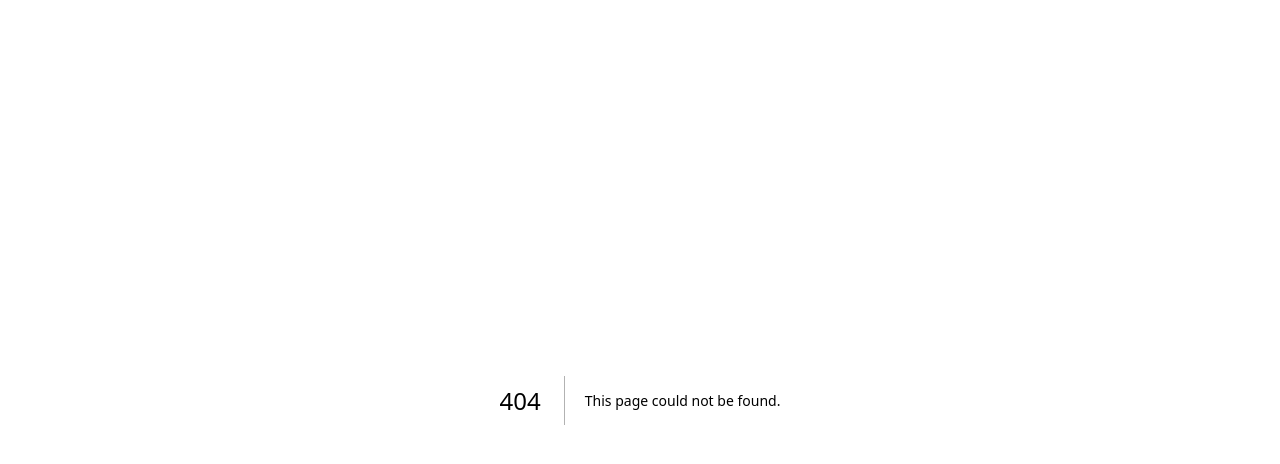
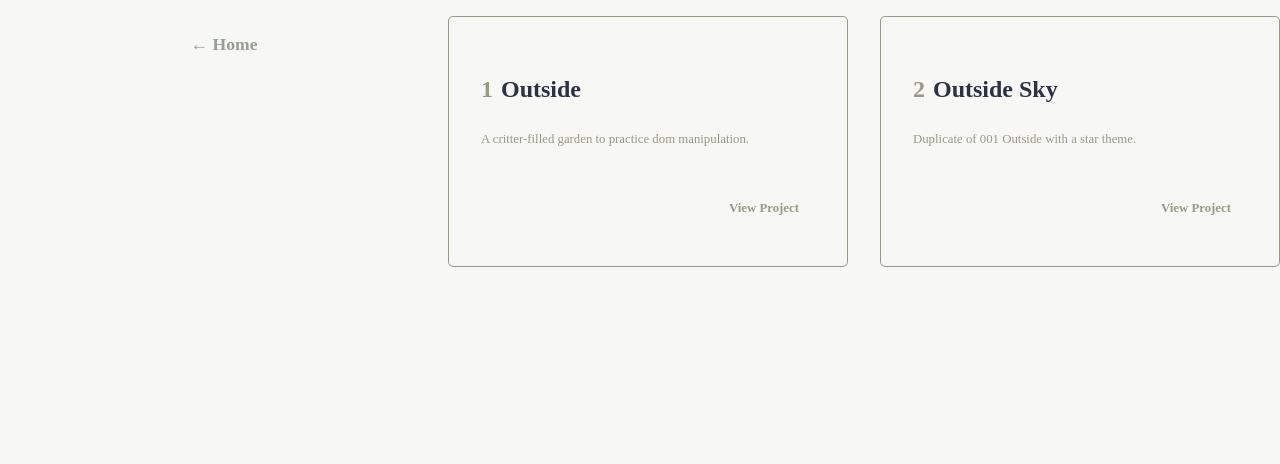
Before and after one commit to kalecream/OldWebBrain, a Next.js app: page /directory in a window 1280 px wide. Before the commit this address had no page. Shown: the top 464 px of the page. Built offline with nearby package versions, Linux system fonts and the light colour scheme.

Commit message:
change directory

```diff
--- a/components/global/nav.tsx
+++ b/components/global/nav.tsx
@@ -20,8 +20,8 @@ const directory = [
     links: "/blog",
   },
   {
-    title: "Portfolio",
-    links: "/portfolio",
+    title: "Directory",
+    links: "/directory",
   },
 ];
 
--- a/html/directory.html
+++ /dev/null
@@ -1,71 +0,0 @@
-<html>
-    <head>
-        <link rel="stylesheet" href="../css/style.css">
-        <style>
-            .project-container {
-                justify-content: space-around;
-                display: flex;
-                flex-wrap: wrap;
-                gap: 2rem;
-            }
-
-            .project {
-                border-radius: 5px;
-                min-width: 400px;
-                border: 1px solid var(--grey);
-                padding: 2rem;
-                flex-direction: column;
-                gap: 0.5rem;
-            }
-
-            .project-number {
-                color: var(--color-primary);
-            }
-
-            .project h2 {
-                margin: 0;
-            }
-
-            .project p {
-                margin: 0;
-                font-size: 0.8rem;
-            }
-
-            .project a {
-                margin: 1rem 0 0 0;
-                padding: 1rem;
-                color: var(--dark-shades);
-                float: right;
-            }
-
-            .project a:hover {
-                font-weight: bold;
-                border-radius: 50px;
-                text-decoration: none;
-                background-color: var(--color-primary);
-                color: var(--light-shades);
-            }
-        </style>
-    </head>
-    <body>
-        <div class="wrapper">
-            <p class="home-link"><a href="../index.html">← Home</a></p>
-            <h1>Playground Directory</h1>
-            <div class="project-container">
-                <div class="project">
-                    <h2><span class="project-number">001</span> Outside</h2>
-                    <p class="description">A critter-filled garden to practice dom manipulation.</p>
-                    <a href="html/01_outside.html">Play</a>
-                </div>
-                <div class="project">
-                    <h2><span class="project-number">002</span> Outside Sky</h2>
-                    <p class="description">
-                        Duplicate of 001 Outside with a star theme.
-                    </p>
-                    <a href="02_skygen_v1.html">Play</a>
-                </div>
-            </div>
-        </div>
-        <script src="../js/script.js"></script>
-    </body>
-</html>
--- /dev/null
+++ b/pages/_app.tsx
@@ -0,0 +1,6 @@
+import '../styles/globals.css'
+import type { AppProps } from 'next/app'
+
+export default function App({ Component, pageProps }: AppProps) {
+  return <Component {...pageProps} />
+}
--- a/pages/about.tsx
+++ b/pages/about.tsx
@@ -1,7 +1,4 @@
-import Head from "next/head";
-import Image from "next/image";
 import styles from "../styles/Home.module.css";
-import { Navigation, Footer } from "../components/global";
 
 export default function About() {
   return (
--- /dev/null
+++ b/pages/directory.tsx
@@ -0,0 +1,85 @@
+import * as React from 'react';
+import styled from "@emotion/styled";
+import { Colors } from '../styles/colors';
+
+const HomeLink = styled.a`
+    display: block;
+    margin: 1rem auto;
+`;
+
+const ProjectContainer = styled.div`
+    justify-content: space-around;
+    display: flex;
+    flex-wrap: wrap;
+    gap: 2rem;
+`;
+
+const Project = styled.div`
+    border-radius: 5px;
+    min-width: 400px;
+    border: 1px solid ${Colors.lightAccent};
+    padding: 2rem;
+    flex-direction: column;
+    gap: 0.5rem;
+`;
+
+const ProjectNumber = styled.span`
+    color: ${Colors.lightAccent};
+    margin-right: 0.5rem;
+`;
+
+const ProjectTitle = styled.h3`
+    font-size: 1.5rem;
+`;
+
+const ProjectDescription = styled.p`
+    color: ${Colors.lightAccent};
+    font-size: 0.8rem;
+`;
+
+const ProjectLink = styled.a`
+    color: ${Colors.lightAccent};
+    font-size: 0.8rem;
+    float: right;
+    margin: 1rem 0 0 0;
+    padding: 1rem;
+
+    &:hover {
+        font-weight: bold;
+                border-radius: 50px;
+                text-decoration: none;
+                background-color: ${Colors.primary};
+                color: ${Colors.lightShade};
+    }
+`;
+
+const Projects = [
+    {
+        title: 'Outside',
+        description: 'A critter-filled garden to practice dom manipulation.',
+        link: '/project/01_outside',
+    },
+    {
+        title: 'Outside Sky',
+        description: 'Duplicate of 001 Outside with a star theme.',
+        link: '/project/02_skygen_v1',
+    }
+]
+
+export default function Directory() {
+  return (
+    <section>
+        <HomeLink href="/">← Home</HomeLink>
+        <ProjectContainer>
+            {Projects.map((project, index) => (
+                <Project key={index}>
+                    <ProjectTitle>
+                    <ProjectNumber>{index + 1}</ProjectNumber>{project.title}</ProjectTitle>
+                    <ProjectDescription>{project.description}</ProjectDescription>
+                    <ProjectLink href={project.link}>View Project</ProjectLink>
+                </Project>
+            ))}
+        </ProjectContainer>
+    </section>
+  );
+}
--- /dev/null
+++ b/styles/colors.ts
@@ -0,0 +1,23 @@
+interface ColorStrings {
+  primary: string;
+  lightShade: string;
+  darkShade: string;
+  lightAccent: string;
+  darkAccent: string;
+  textShadow: string;
+  success: string;
+  error: string;
+  warning: string;
+}
+
+export const Colors:ColorStrings = {
+  primary: '#979e93',
+  lightShade: '#f7f7f5',
+  lightAccent: '#9b9884',
+  darkShade: '#2b3245',
+  darkAccent: '#8f8182',
+  textShadow: '0 0 1px #fff',
+  success: '#63aa64',
+  error: '#e09a2c',
+  warning: '#f44336',
+};
--- a/styles/globals.css
+++ b/styles/globals.css
@@ -1,5 +1,5 @@
 :root {
-  --color-white: rgb(250, 250, 250);
+  --color-white: #fafafa;
   --color-black: #454545;
   --grey: #ccc;
   --color-primary: #979e93;
@@ -66,8 +66,6 @@ main {
   align-items: center;
   max-width: 90rem;
 }
-
-
 
 a {
   font-weight: 600;
```
Also changed, not shown: pages/index.tsx (+19 -0 lines).
